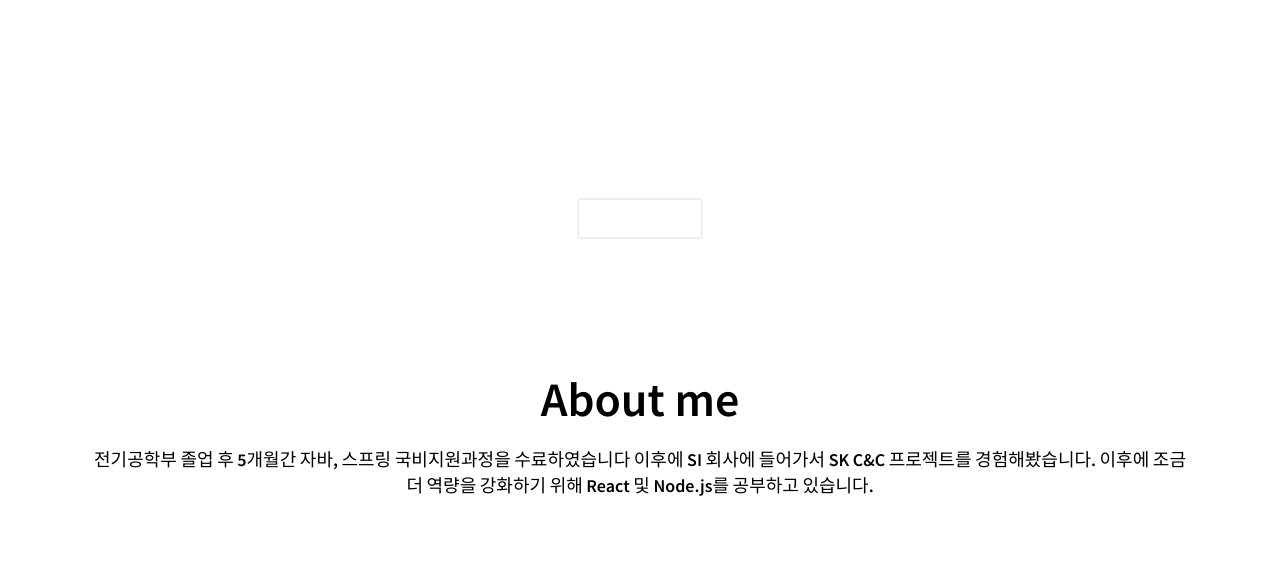
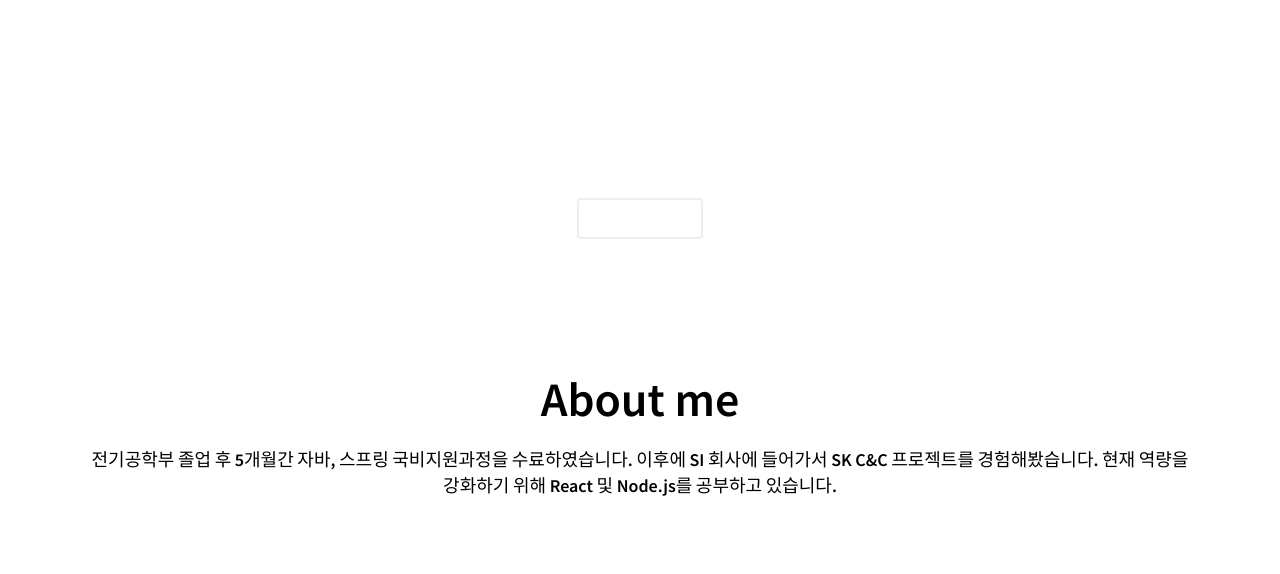
Before and after one commit to junho123/Portfolio, a plain HTML site: page index.html in a window 1280 px wide. Shown: the part 188-762 px from the top of the page. Drawn offline with Linux system fonts and the light colour scheme.

Commit message:
CSS Fix Section Container

```diff
--- a/index.html
+++ b/index.html
@@ -57,9 +57,9 @@
     <section id="about" class="section section__container">
       <h1>About me</h1>
       <p>
-        전기공학부 졸업 후 5개월간 자바, 스프링 국비지원과정을 수료하였습니다
-        이후에 SI 회사에 들어가서 SK C&C 프로젝트를 경험해봤습니다. 이후에 조금
-        더 역량을 강화하기 위해 React 및 Node.js를 공부하고 있습니다.
+        전기공학부 졸업 후 5개월간 자바, 스프링 국비지원과정을 수료하였습니다.
+        이후에 SI 회사에 들어가서 SK C&C 프로젝트를 경험해봤습니다.
+        현재 역량을 강화하기 위해 React 및 Node.js를 공부하고 있습니다.
       </p>
       <div class="about__majors">
         <div class="major">
@@ -185,6 +185,7 @@
 
     <!-- Work -->
     <section id="work" class="section">
+      <div class="section__container">
         <h1>My work</h1>
         <h3>Projects</h3>
         <div class="work__categories">
@@ -214,6 +215,7 @@
             </div>
           </a>
           </div>
+      </div>
     </section>
 
     <!-- Contact -->
```
Lines whose indentation alone changed are shown as unchanged.
